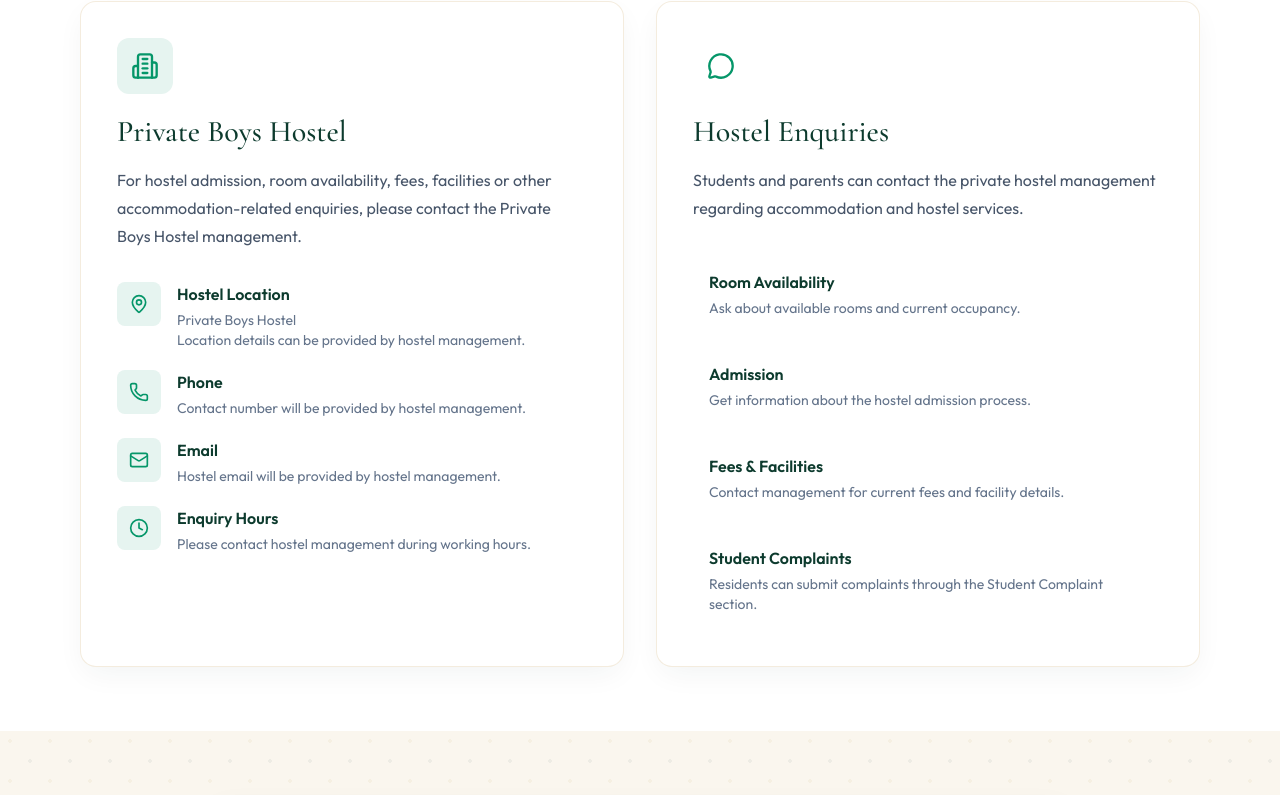
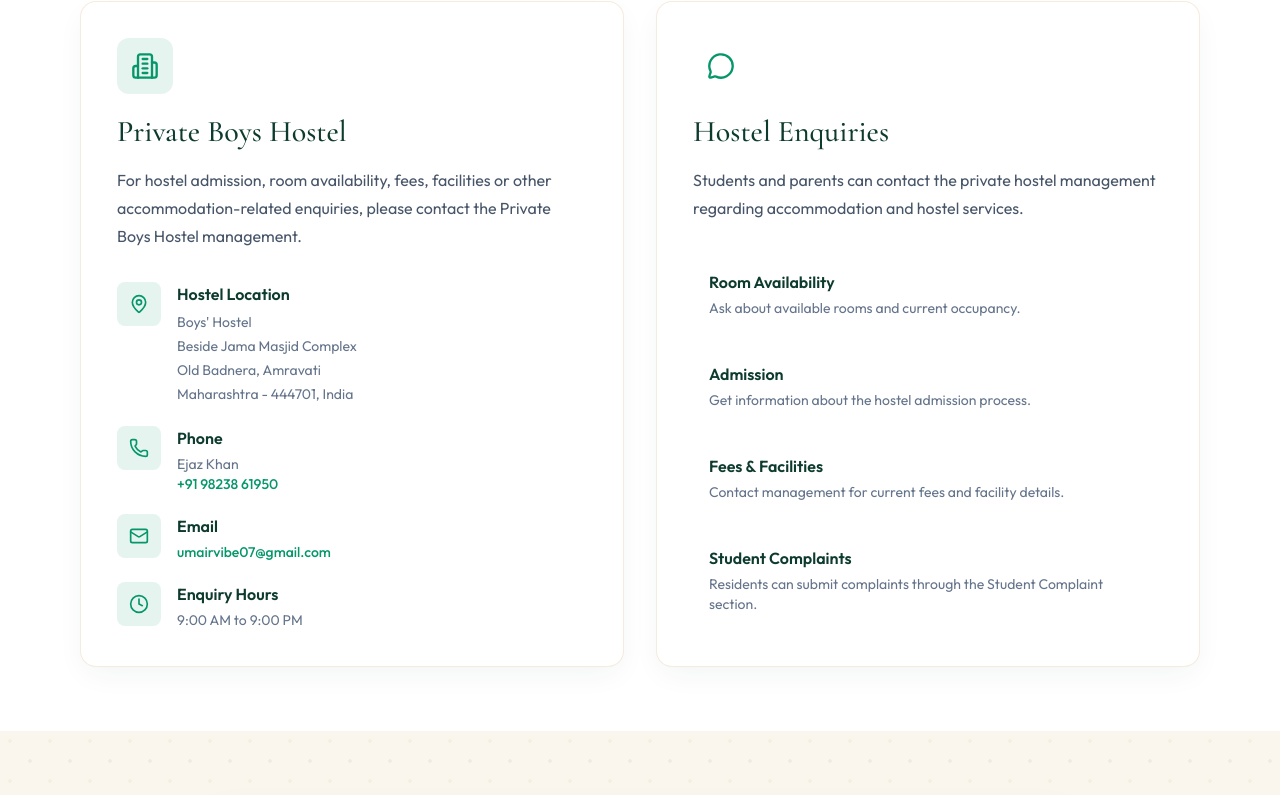
Before and after one commit to umervibe07/jama_masjid_hostel, a React (Create React App) app in the folder frontend/: page /private-hostel/contact in a window 1280 px wide. Shown: the part 426-1221 px from the top of the page. Built offline with nearby package versions, Linux system fonts and the light colour scheme; no server answers.

Commit message:
Update private hostel contact details

```diff
--- a/frontend/src/pages/HostelContact.jsx
+++ b/frontend/src/pages/HostelContact.jsx
@@ -37,6 +37,7 @@ export default function HostelContact() {
               </p>
 
               <div className="space-y-5 mt-8">
+                {/* Location */}
                 <div className="flex gap-4">
                   <div className="w-11 h-11 rounded-lg bg-[#E6F4F0] grid place-items-center shrink-0">
                     <MapPin className="text-[#059669]" size={20} />
@@ -47,14 +48,19 @@ export default function HostelContact() {
                       Hostel Location
                     </h3>
 
-                    <p className="text-sm text-slate-500 mt-1">
-                      Private Boys Hostel
+                    <p className="text-sm text-slate-500 mt-1 leading-6">
+                      Boys' Hostel
                       <br />
-                      Location details can be provided by hostel management.
+                      Beside Jama Masjid Complex
+                      <br />
+                      Old Badnera, Amravati
+                      <br />
+                      Maharashtra - 444701, India
                     </p>
                   </div>
                 </div>
 
+                {/* Phone */}
                 <div className="flex gap-4">
                   <div className="w-11 h-11 rounded-lg bg-[#E6F4F0] grid place-items-center shrink-0">
                     <Phone className="text-[#059669]" size={20} />
@@ -66,11 +72,19 @@ export default function HostelContact() {
                     </h3>
 
                     <p className="text-sm text-slate-500 mt-1">
-                      Contact number will be provided by hostel management.
+                      Ejaz Khan
+                      <br />
+                      <a
+                        href="tel:9823861950"
+                        className="text-[#059669] font-medium hover:underline"
+                      >
+                        +91 98238 61950
+                      </a>
                     </p>
                   </div>
                 </div>
 
+                {/* Email */}
                 <div className="flex gap-4">
                   <div className="w-11 h-11 rounded-lg bg-[#E6F4F0] grid place-items-center shrink-0">
                     <Mail className="text-[#059669]" size={20} />
@@ -82,11 +96,17 @@ export default function HostelContact() {
                     </h3>
 
                     <p className="text-sm text-slate-500 mt-1">
-                      Hostel email will be provided by hostel management.
+                      <a
+                        href="mailto:umairvibe07@gmail.com"
+                        className="text-[#059669] font-medium hover:underline break-all"
+                      >
+                        umairvibe07@gmail.com
+                      </a>
                     </p>
                   </div>
                 </div>
 
+                {/* Enquiry Hours */}
                 <div className="flex gap-4">
                   <div className="w-11 h-11 rounded-lg bg-[#E6F4F0] grid place-items-center shrink-0">
                     <Clock className="text-[#059669]" size={20} />
@@ -98,7 +118,7 @@ export default function HostelContact() {
                     </h3>
 
                     <p className="text-sm text-slate-500 mt-1">
-                      Please contact hostel management during working hours.
+                      9:00 AM to 9:00 PM
                     </p>
                   </div>
                 </div>
@@ -125,6 +145,7 @@ export default function HostelContact() {
                   <p className="font-semibold text-[#0D3B2E]">
                     Room Availability
                   </p>
+
                   <p className="text-sm text-slate-500 mt-1">
                     Ask about available rooms and current occupancy.
                   </p>
@@ -134,6 +155,7 @@ export default function HostelContact() {
                   <p className="font-semibold text-[#0D3B2E]">
                     Admission
                   </p>
+
                   <p className="text-sm text-slate-500 mt-1">
                     Get information about the hostel admission process.
                   </p>
@@ -143,6 +165,7 @@ export default function HostelContact() {
                   <p className="font-semibold text-[#0D3B2E]">
                     Fees & Facilities
                   </p>
+
                   <p className="text-sm text-slate-500 mt-1">
                     Contact management for current fees and facility details.
                   </p>
@@ -152,6 +175,7 @@ export default function HostelContact() {
                   <p className="font-semibold text-[#0D3B2E]">
                     Student Complaints
                   </p>
+
                   <p className="text-sm text-slate-500 mt-1">
                     Residents can submit complaints through the Student
                     Complaint section.
```
